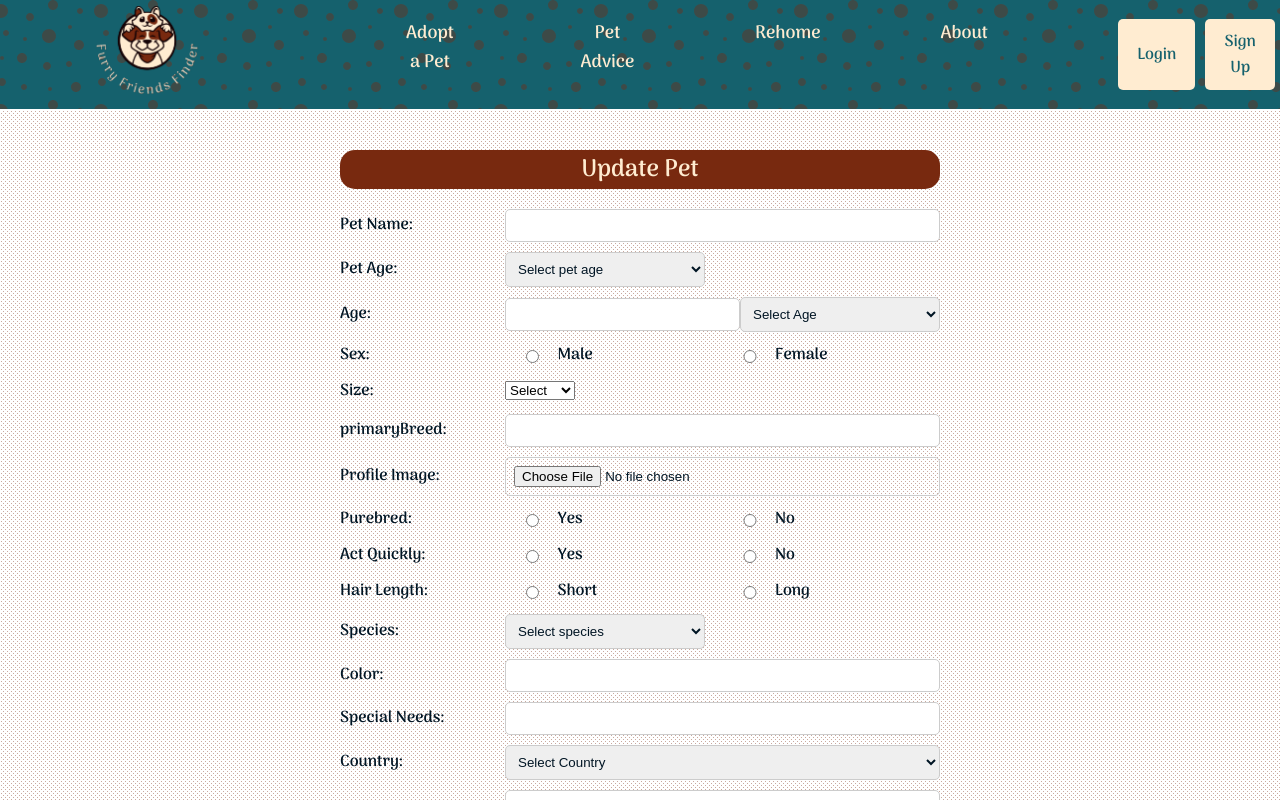
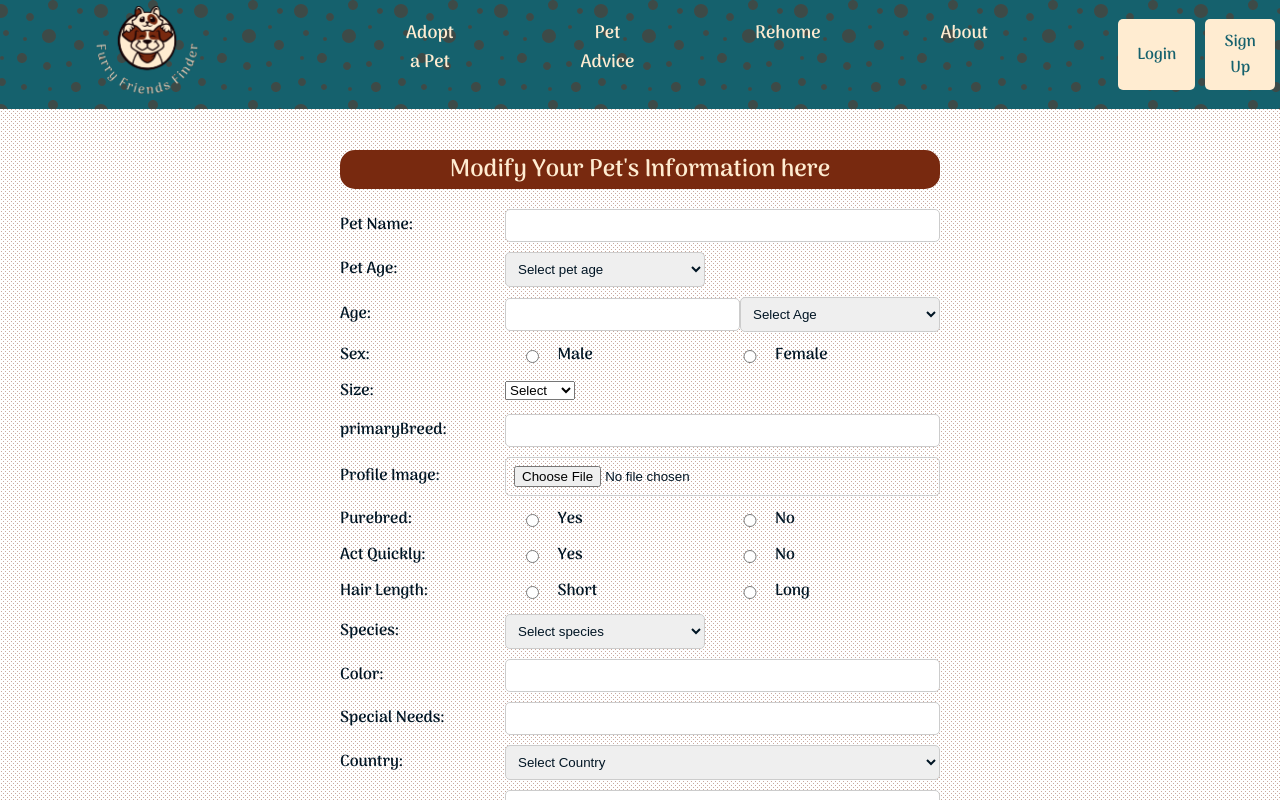
Before and after one commit to MimiBsn/adopt-pet, a React (Vite) app: page /pets/updatepet/1 in a window 1280 px wide. Shown: the top 800 px of the page. Built offline with nearby package versions, Linux system fonts and the light colour scheme; no server answers.

Commit message:
style update pet page

```diff
--- a/src/components/UpdatePetForm.jsx
+++ b/src/components/UpdatePetForm.jsx
@@ -2,6 +2,8 @@ import axios from "axios";
 import React, { useEffect, useState } from "react";
 import { useNavigate } from "react-router-dom";
 import { useParams } from "react-router-dom";
+import two_dogs from "../assets/two_dogs.jpg";
+import cat_eyes from "../assets/cat_eyes.jpg";
 
 const UpdatePetForm = () => {
   const [pet, setPet] = useState("");
@@ -79,7 +81,7 @@ const UpdatePetForm = () => {
   }, [petId]);
 
   const handleChange = (e) => {
-    const { name, value, selectedIndex, options } = e.target;
+    const { name, value, options } = e.target;
     switch (name) {
       case "petName":
         setPetName(value);
@@ -119,7 +121,8 @@ const UpdatePetForm = () => {
         setHairLength(value);
         break;
       case "species":
-        setSpecies(selectedIndex);
+        console.log(value);
+        setSpecies(value);
         break;
       case "color":
         setColor(value);
@@ -174,8 +177,9 @@ const UpdatePetForm = () => {
   };
 
   return (
+    <div className="add-container">
       <div className="add-pet-form-container">
-      <h2>Update Pet</h2>
+        <h2>Modify Your Pet's Information here </h2>
         <form onSubmit={handleUpdate}>
           <div className="form-group">
             <label>Pet Name:</label>
@@ -487,6 +491,7 @@ const UpdatePetForm = () => {
           </button>
         </form>
       </div>
+    </div>
   );
 };
 
```
Also changed, not shown: src/assets/dog_cute.jpg (added), src/assets/two_dogs.jpg (added). Lines whose indentation alone changed are shown as unchanged.
